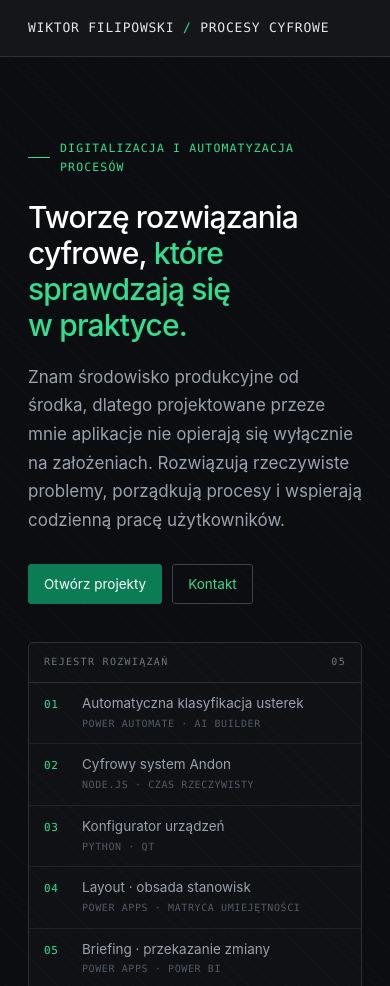
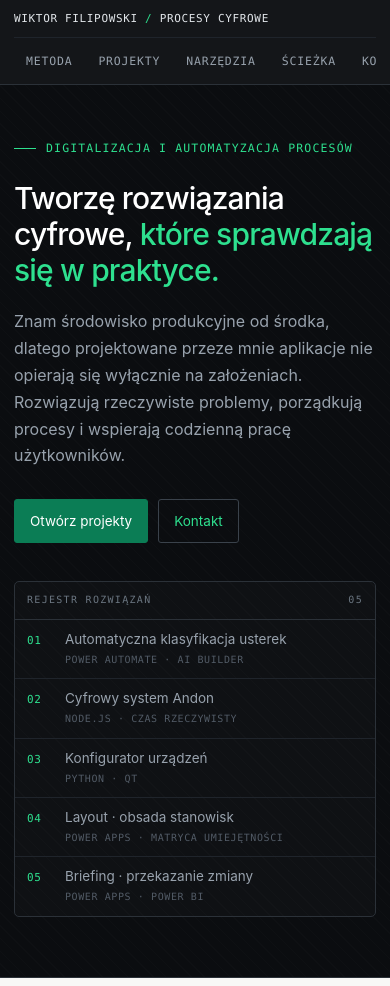
Before and after one commit to Bysky6711/Portfolio, a website: page public/index.html in a window 390 px wide. Shown: the top 986 px of the page. Drawn offline with Linux system fonts and the light colour scheme.

Commit message:
responsywność mobile

```diff
--- a/public/index.html
+++ b/public/index.html
@@ -430,6 +430,56 @@ section[id]{scroll-margin-top:68px}
 footer{background:var(--st-950); color:var(--st-500); padding:30px 0 46px; font-size:12.5px; border-top:1px solid var(--st-800)}
 footer p+p{margin-top:9px}
 footer .wrap{max-width:1120px}
+
+/* ============ mobile ============ */
+
+/* --- nawigacja: pasek przewijany zamiast ukrytego menu --- */
+@media(max-width:760px){
+  nav .wrap{flex-direction:column; align-items:stretch; height:auto;
+    gap:0; padding-top:10px; padding-bottom:0}
+  .brand{font-size:11px; padding-bottom:9px}
+  .navlinks{display:flex; gap:2px; overflow-x:auto; scrollbar-width:none;
+    border-top:1px solid var(--st-800); padding:4px 0;
+    -webkit-overflow-scrolling:touch}
+  .navlinks::-webkit-scrollbar{display:none}
+  .navlinks a{flex:none; min-height:38px; display:flex; align-items:center; padding:0 12px}
+  section[id]{scroll-margin-top:102px}
+}
+
+/* --- oddech: mniejsze marginesy i odstępy --- */
+@media(max-width:560px){
+  .wrap{padding:0 18px}
+  section{padding:52px 0}
+  #hero .wrap{padding-top:54px; padding-bottom:60px}
+  .hero-lead,.lead{font-size:16px}
+  .shead{gap:10px; margin-bottom:20px}
+  .m{overflow-wrap:anywhere}
+}
+
+/* --- demo: przewijanie zamiast rozpychania --- */
+@media(max-width:560px){
+  .hmi-body{padding:16px 14px 22px; overflow-x:auto}
+  .hmi table{font-size:11.5px}
+  .hmi table td,.hmi table th{padding-left:6px; padding-right:6px}
+  .bucket{grid-template-columns:1fr; gap:4px}
+  #lay-roles{grid-template-columns:1fr !important}
+  .tabbar>*{flex:none; min-height:40px}
+  .side{padding:10px 8px}
+}
+
+/* --- cele dotykowe --- */
+@media(max-width:760px){
+  .hero-cta a,.hero-cta button{min-height:44px; display:inline-flex;
+    align-items:center; justify-content:center}
+}
+
+/* --- najwęższe telefony --- */
+@media(max-width:400px){
+  .wrap{padding:0 14px}
+  .bus{grid-template-columns:1fr}
+  .spec-h{padding:10px 12px}
+  .spec-r{padding:10px 12px}
+}
 </style>
 </head>
 <body>
```
Also changed, not shown: 1 other file.
